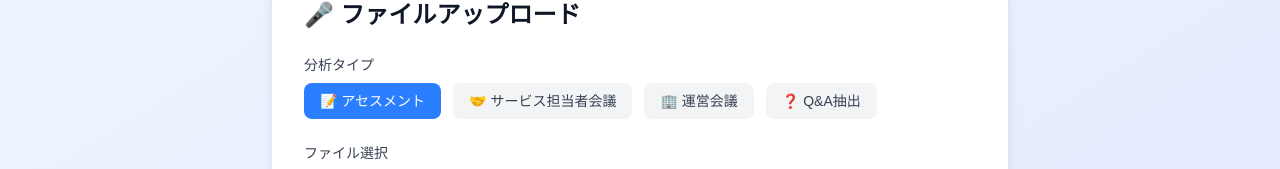
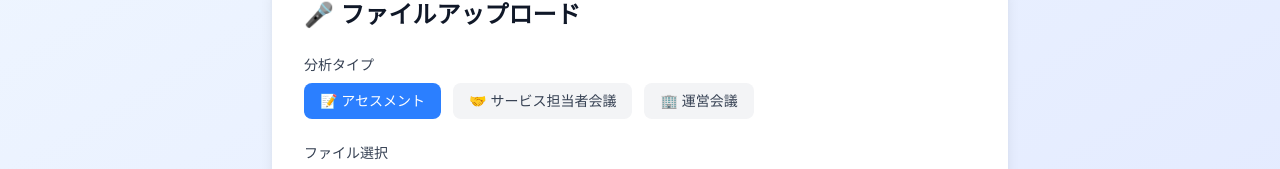
Before and after one commit to kids-masaru/Kakanai_kiyoraka, a Next.js app in the folder frontend/: page /upload in a window 1280 px wide. Shown: the part 142-311 px from the top of the page. Built offline with nearby package versions, Linux system fonts and the light colour scheme; no server answers.

Commit message:
Remove Q&A extraction feature

```diff
--- a/frontend/src/app/upload/page.tsx
+++ b/frontend/src/app/upload/page.tsx
@@ -4,7 +4,7 @@ import { useState, useCallback } from "react";
 import Link from "next/link";
 import { analyzeAudioDirect, analyzePdf, analyzeImage } from "@/lib/api";
 
-type AnalysisType = "assessment" | "meeting" | "management_meeting" | "service_meeting" | "qa";
+type AnalysisType = "assessment" | "management_meeting" | "service_meeting";
 
 interface UploadState {
     status: "idle" | "uploading" | "analyzing" | "complete" | "error";
@@ -199,15 +199,6 @@ export default function UploadPage() {
                             >
                                 🏢 運営会議
                             </button>
-                            <button
-                                onClick={() => setAnalysisType("qa")}
-                                className={`px-4 py-2 rounded-lg text-sm font-medium transition-colors ${analysisType === "qa"
-                                    ? "bg-green-500 text-white"
-                                    : "bg-gray-100 text-gray-700 hover:bg-gray-200"
-                                    }`}
-                            >
-                                ❓ Q&A抽出
-                            </button>
                         </div>
                     </div>
 
```
